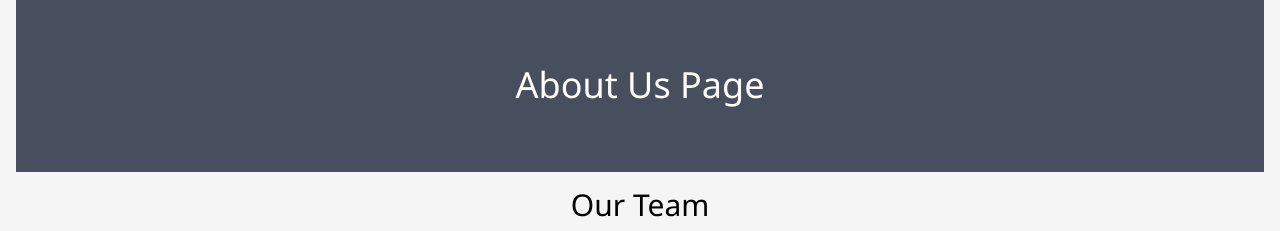
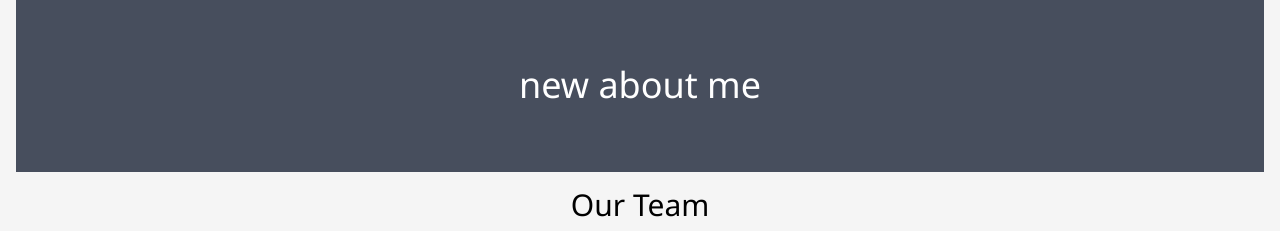
Before and after one commit to Abdirizak-byte/House-of-Mayhem, a plain HTML site: page index.html in a window 1280 px wide. Shown: the part 1698-1929 px from the top of the page. Drawn offline with nearby package versions, Linux system fonts and the light colour scheme.

Commit message:
Update index.html

```diff
--- a/index.html
+++ b/index.html
@@ -98,7 +98,7 @@ function showDivs(n) {
 
 <!-- About Section -->
   <div id="about-section">
-    <h1>About Us Page</h1>
+    <h1>new about me </h1>
 
   </div>
 
```
